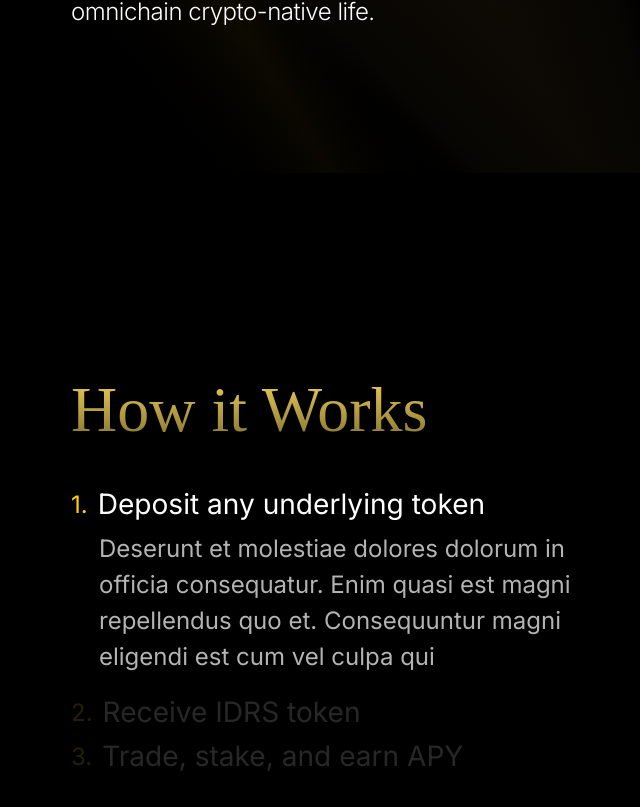
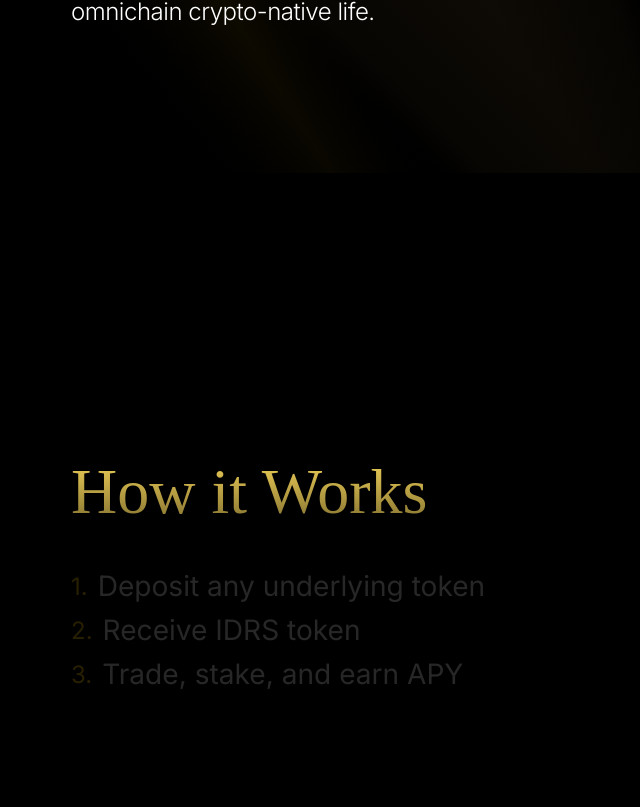
Before and after one commit to idrs-project/idrs-website, a React (Vite) app: page /#how-it-works in a window 1280 px wide. Shown: the part 627-1434 px from the top of the page, without its empty margins (129-769 px from the left). Built offline with nearby package versions, Linux system fonts and the light colour scheme; a web font is replaced by a local one.

Commit message:
feat: Added collapsibles

```diff
--- a/src/App.jsx
+++ b/src/App.jsx
@@ -2,6 +2,27 @@ import Hero from './components/Hero'
 import HowItWorks from './components/HowItWorks'
 
 function App() {
+  const howItWorksSteps = [
+    {
+      id: 'deposit',
+      number: '1',
+      title: 'Deposit any underlying token',
+      description: 'Deserunt et molestiae dolores dolorum in officia consequatur. Enim quasi est magni repellendus quo et. Consequuntur magni eligendi est cum vel culpa qui'
+    },
+    {
+      id: 'receive',
+      number: '2',
+      title: 'Receive IDRS token',
+      description: 'Exchange your deposited tokens for IDRS tokens at the current exchange rate. Your tokens are now liquid and ready to use across multiple chains.'
+    },
+    {
+      id: 'trade',
+      number: '3',
+      title: 'Trade, stake, and earn APY',
+      description: 'Use your IDRS tokens across the ecosystem. Trade on DEXs, provide liquidity, stake for rewards, or simply hold as a stable store of value backed by gold.'
+    }
+  ]
+
   return (
     <div className="homepage">
       <header className="header">
@@ -15,7 +36,7 @@ function App() {
       </header>
 
       <Hero />
-      <HowItWorks />
+      <HowItWorks steps={howItWorksSteps} />
     </div>
   )
 }
--- a/src/App.scss
+++ b/src/App.scss
@@ -176,20 +176,27 @@ body {
 }
 
 // How it Works Section
-.how-it-works {
+.how-it-works-scroll-container {
   position: relative;
   z-index: 1;
-  min-height: 100vh;
-  display: flex;
-  align-items: center;
-  justify-content: center;
+  // Tall container: 300vh gives us plenty of scroll range
+  min-height: 300vh;
   width: 100%;
+
+  .how-it-works-sticky-wrapper {
+    position: sticky;
+    top: 0;
+    height: 100vh;
+    display: flex;
+    align-items: center;
+    justify-content: center;
+    width: 100%;
+  }
 
   .how-it-works-content {
     display: flex;
     width: 100%;
     height: 100%;
-    min-height: 100vh;
 
     .how-it-works-left {
       flex: 1;
--- a/src/components/HowItWorks.jsx
+++ b/src/components/HowItWorks.jsx
@@ -1,170 +1,99 @@
 import { useState, useEffect, useRef } from 'react'
 
-function HowItWorks() {
-  const steps = [
-    {
-      id: 'deposit',
-      number: '1',
-      title: 'Deposit any underlying token',
-      description: 'Deserunt et molestiae dolores dolorum in officia consequatur. Enim quasi est magni repellendus quo et. Consequuntur magni eligendi est cum vel culpa qui'
-    },
-    {
-      id: 'receive',
-      number: '2',
-      title: 'Receive IDRS token',
-      description: 'Exchange your deposited tokens for IDRS tokens at the current exchange rate. Your tokens are now liquid and ready to use across multiple chains.'
-    },
-    {
-      id: 'trade',
-      number: '3',
-      title: 'Trade, stake, and earn APY',
-      description: 'Use your IDRS tokens across the ecosystem. Trade on DEXs, provide liquidity, stake for rewards, or simply hold as a stable store of value backed by gold.'
+// Throttle utility function
+const throttle = (func, limit) => {
+  let inThrottle
+  return function(...args) {
+    const context = this
+    if (!inThrottle) {
+      func.apply(context, args)
+      inThrottle = true
+      setTimeout(() => inThrottle = false, limit)
     }
-  ]
+  }
+}
 
-  const [openStep, setOpenStep] = useState(0)
-  const stepRefs = useRef([])
+function HowItWorks({ steps }) {
+  const [openStep, setOpenStep] = useState(-1) // -1 means none open initially
   const sectionRef = useRef(null)
-  const isScrolling = useRef(false)
-  const manualClick = useRef(false)
-  const isSectionVisible = useRef(false)
-  const [hasViewedAllSteps, setHasViewedAllSteps] = useState(false)
-  const viewedSteps = useRef(new Set([0])) // First step is viewed by default
 
-  // Handle URL hash on mount and hash change
   useEffect(() => {
-    const handleHashChange = () => {
+    const handleScroll = () => {
+      if (!sectionRef.current) return
+
+      const section = sectionRef.current
+      const rect = section.getBoundingClientRect()
+      const windowHeight = window.innerHeight
+
+      // Get the section's height
+      const sectionHeight = rect.height
+
+      // Calculate how much of the section has been scrolled
+      // When rect.top = 0, we're at the start (progress = 0)
+      // When rect.bottom = windowHeight, we're at the end (progress = 1)
+      const scrollStart = rect.top
+      const scrollEnd = rect.bottom - windowHeight
+      const scrollRange = sectionHeight - windowHeight
+
+      // Calculate progress (0 to 1)
+      let progress = 0
+      if (scrollRange > 0) {
+        progress = Math.max(0, Math.min(1, -scrollStart / scrollRange))
+      }
+
+      // Map progress to steps
+      // Divide the progress into equal segments for each step
+      // Add a small buffer at the start before first step opens
+      const adjustedProgress = Math.max(0, (progress - 0.1) / 0.9) // Start at 10% scroll
+      const totalSteps = steps.length
+      const stepProgress = adjustedProgress * (totalSteps + 1) // +1 to have a "none open" state
+
+      // Determine which step should be open
+      // -1: none, 0: first step, 1: first + second, 2: all three
+      const currentStep = Math.floor(stepProgress) - 1
+      const newStep = Math.max(-1, Math.min(currentStep, totalSteps - 1))
+
+      // Update open step if it changed
+      if (newStep !== openStep) {
+        setOpenStep(newStep)
+
+        // Update URL hash
+        if (newStep >= 0) {
+          window.history.replaceState(null, '', `#${steps[newStep].id}`)
+        } else {
+          window.history.replaceState(null, '', '#how-it-works')
+        }
+      }
+    }
+
+    // Create throttled version of scroll handler (fires at most once every 100ms)
+    const throttledHandleScroll = throttle(handleScroll, 100)
+
+    // Handle URL hash on mount
     const hash = window.location.hash.replace('#', '')
     const stepIndex = steps.findIndex(step => step.id === hash)
     if (stepIndex !== -1) {
-        manualClick.current = true
       setOpenStep(stepIndex)
-        setTimeout(() => {
-          manualClick.current = false
-        }, 1000)
-      }
     }
 
-    handleHashChange() // Check on mount
-    window.addEventListener('hashchange', handleHashChange)
-    return () => window.removeEventListener('hashchange', handleHashChange)
-  }, [])
+    window.addEventListener('scroll', throttledHandleScroll, { passive: true })
 
-  // Track if the How it Works section is visible
-  useEffect(() => {
-    const sectionObserver = new IntersectionObserver(
-      (entries) => {
-        entries.forEach((entry) => {
-          isSectionVisible.current = entry.isIntersecting
-        })
-      },
-      {
-        threshold: 0.1,
-        rootMargin: '0px'
-      }
-    )
-
-    if (sectionRef.current) {
-      sectionObserver.observe(sectionRef.current)
-    }
+    // Initial check (not throttled)
+    handleScroll()
 
     return () => {
-      if (sectionRef.current) {
-        sectionObserver.unobserve(sectionRef.current)
+      window.removeEventListener('scroll', throttledHandleScroll)
     }
-    }
-  }, [])
-
-  // Handle scroll locking until all steps are viewed
-  useEffect(() => {
-    if (!hasViewedAllSteps && isSectionVisible.current) {
-      const handleScroll = (e) => {
-        const scrollingDown = e.deltaY > 0
-
-        // If trying to scroll down and haven't viewed all steps, prevent it
-        if (scrollingDown && !hasViewedAllSteps && isSectionVisible.current) {
-          e.preventDefault()
-        }
-      }
-
-      window.addEventListener('wheel', handleScroll, { passive: false })
-      window.addEventListener('touchmove', handleScroll, { passive: false })
-
-      return () => {
-        window.removeEventListener('wheel', handleScroll)
-        window.removeEventListener('touchmove', handleScroll)
-      }
-    }
-  }, [hasViewedAllSteps])
-
-  // Track viewed steps and update hasViewedAllSteps
-  useEffect(() => {
-    viewedSteps.current.add(openStep)
-
-    // Check if all steps (0, 1, 2) have been viewed
-    if (viewedSteps.current.size === 3 && viewedSteps.current.has(2)) {
-      setHasViewedAllSteps(true)
-    }
-  }, [openStep])
-
-  // Handle scroll-based step opening
-  useEffect(() => {
-    let timeoutId
-
-    const observer = new IntersectionObserver(
-      (entries) => {
-        // Only proceed if section is visible and not manually clicked
-        if (manualClick.current || !isSectionVisible.current) return
-
-        const visibleEntries = entries.filter(entry => entry.isIntersecting)
-
-        if (visibleEntries.length > 0) {
-          // Find the entry that is most visible
-          const mostVisible = visibleEntries.reduce((prev, current) => {
-            return current.intersectionRatio > prev.intersectionRatio ? current : prev
-          })
-
-          const index = stepRefs.current.indexOf(mostVisible.target)
-
-          if (index !== -1 && index !== openStep) {
-            clearTimeout(timeoutId)
-            timeoutId = setTimeout(() => {
-              setOpenStep(index)
-              window.history.replaceState(null, '', `#${steps[index].id}`)
-            }, 150)
-          }
-        }
-      },
-      {
-        threshold: [0, 0.25, 0.5, 0.75, 1],
-        rootMargin: '-20% 0px -20% 0px'
-      }
-    )
-
-    stepRefs.current.forEach((ref) => {
-      if (ref) observer.observe(ref)
-    })
-
-    return () => {
-      clearTimeout(timeoutId)
-      stepRefs.current.forEach((ref) => {
-        if (ref) observer.unobserve(ref)
-      })
-    }
-  }, [openStep])
+  }, [openStep, steps])
 
   const handleStepClick = (index) => {
-    manualClick.current = true
     setOpenStep(index)
     window.history.pushState(null, '', `#${steps[index].id}`)
-
-    setTimeout(() => {
-      manualClick.current = false
-    }, 1000)
   }
 
   return (
-    <section className="how-it-works" id="how-it-works" ref={sectionRef}>
+    <section className="how-it-works-scroll-container" id="how-it-works" ref={sectionRef}>
+      <div className="how-it-works-sticky-wrapper">
         <div className="how-it-works-content">
           <div className="how-it-works-left">
             <h2 className="how-it-works-title">How it Works</h2>
@@ -174,7 +103,6 @@ function HowItWorks() {
                 <div
                   key={step.id}
                   id={step.id}
-                ref={(el) => (stepRefs.current[index] = el)}
                   className={`step ${openStep === index ? 'open' : ''}`}
                   onClick={() => handleStepClick(index)}
                 >
@@ -195,6 +123,7 @@ function HowItWorks() {
 
           <div className="how-it-works-right" />
         </div>
+      </div>
     </section>
   )
 }
```
Lines whose indentation alone changed are shown as unchanged.
